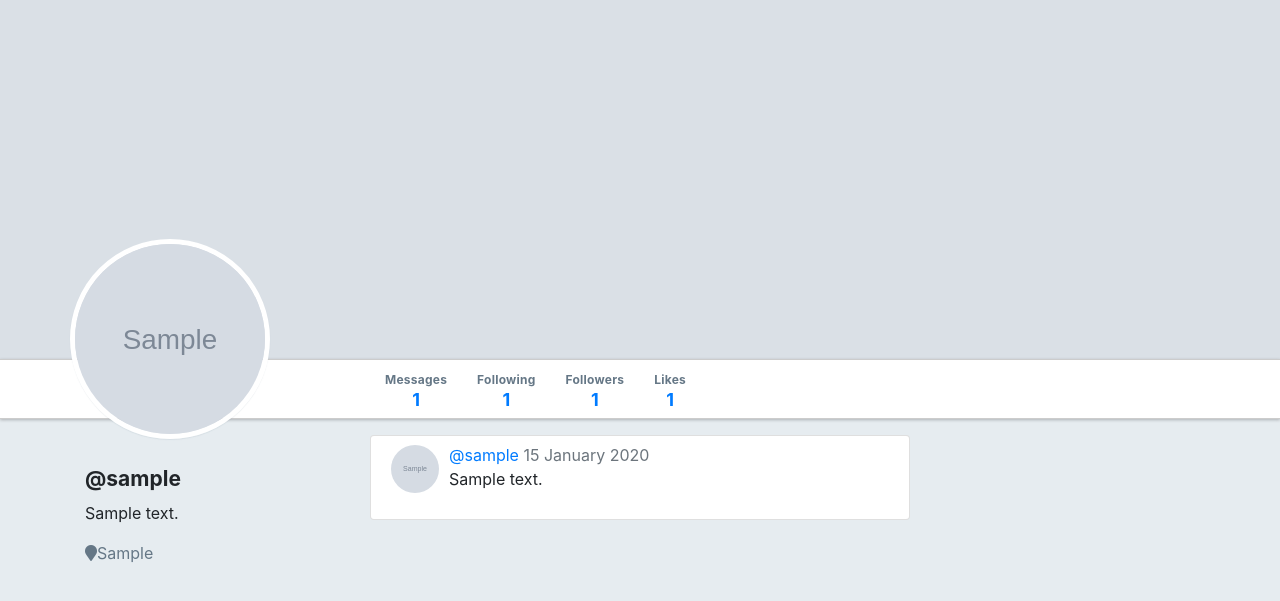
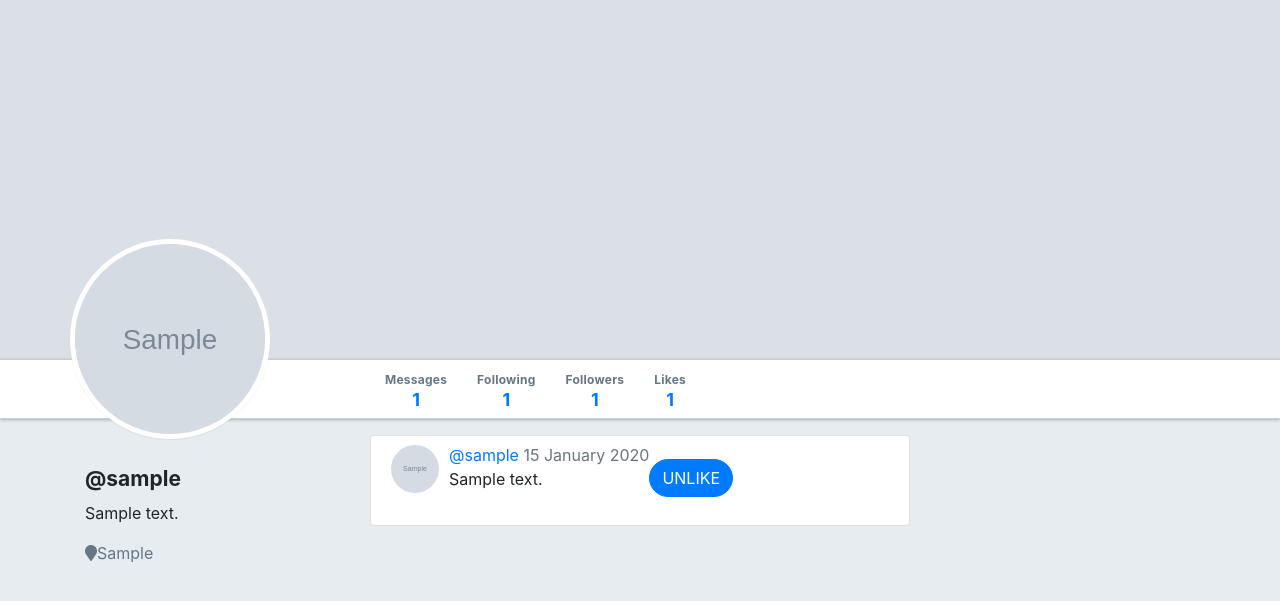
Before and after one commit to oliviah0/buffalo, a Flask app: template templates/users/likes.html in a window 1280 px wide. Shown: the part 47-648 px from the top of the page. Run offline with Flask 2, Linux system fonts and the light colour scheme; the template is opened without the code that fills it: values that come from a table or form of the project are taken from there, others are empty; tables that the repository leaves empty hold one stand-in row (values such as "Sample post"); grey boxes marked "Sample" are stand-in pictures; some libraries are stand-ins or nearby versions.

Commit message:
refractoring

```diff
--- a/models.py
+++ b/models.py
@@ -12,7 +12,6 @@ class LikedMessage(db.Model):
     """Connection of a follower <-> followee."""
 
     __tablename__ = 'liked_messages'
-
 
     message_id = db.Column(
         db.Integer,
@@ -49,7 +48,7 @@ class User(db.Model):
     """User in the system."""
 
     __tablename__ = 'users'
-
+#   backref=liked_user
     liked_messages = db.relationship("LikedMessage", backref="users", cascade="all,delete")
 
     id = db.Column(
--- a/templates/users/likes.html
+++ b/templates/users/likes.html
@@ -6,8 +6,8 @@
 
       {% for like in user.liked_messages %}
         <li class="list-group-item">
-          {#<a href="/messages/{{ message.id }}" class="message-link"/>
-          #}
+           <a href="/messages/{{ message.id }}" class="message-link"/>
+
           <a href="/users/{{ user.id }}">
             <img src="{{ user.image_url }}" alt="user image" class="timeline-image">
           </a>
@@ -17,6 +17,15 @@
             <span class="text-muted">{{ like.messages.timestamp.strftime('%d %B %Y') }}</span>
             <p>{{ like.messages.text }}</p>
           </div>
+          <div>
+              <p>
+                  <form action="/messages/{{ like.messages.id }}/like/add" method="POST">
+                    <button id="{{like.messages.id}}" class="like btn btn-primary" type="submit">
+                        UNLIKE
+                    </button>
+                  </form>
+                </p>
+          </div>
         </li>
       {% endfor %}
 
```
